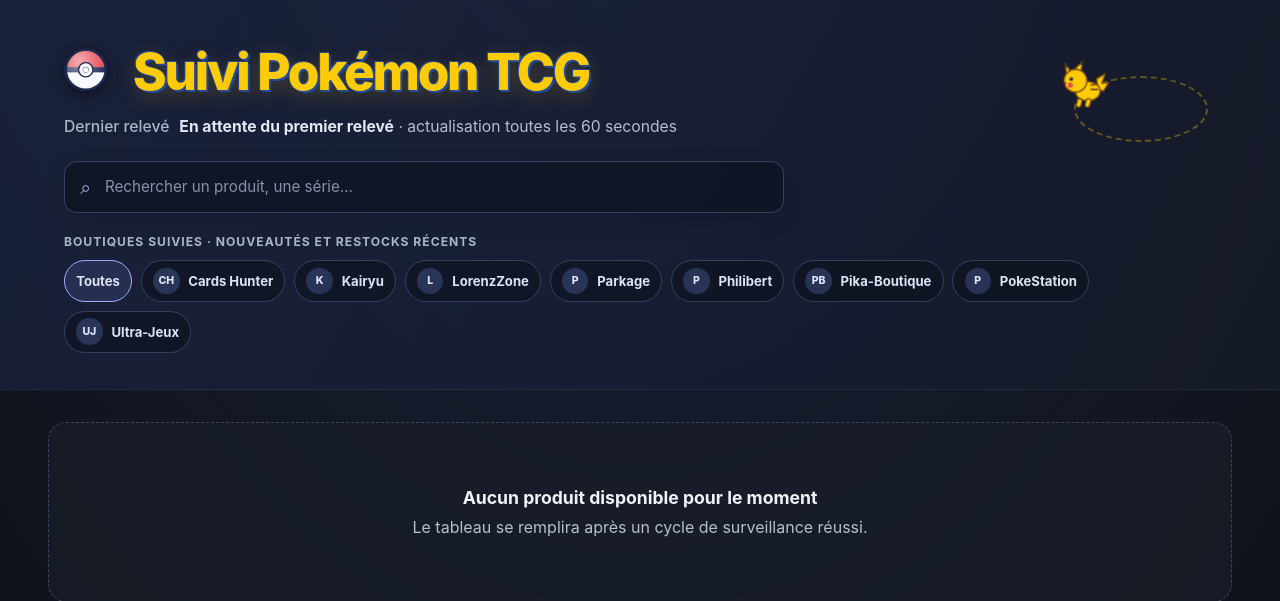
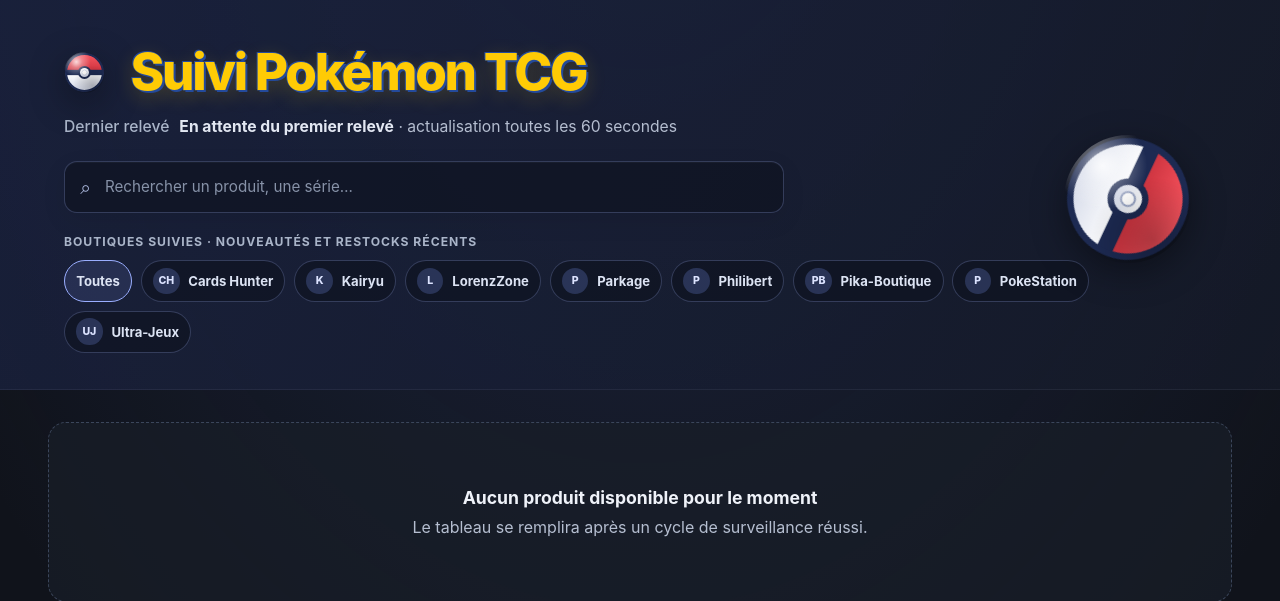
Before and after one commit to imKeny/pokemon-tcg-monitor, a Flask app: page / in a window 1280 px wide. Shown: the top 601 px of the page. Run offline with Flask 3, Linux system fonts and the light colour scheme.

Commit message:
Replace Pikachu with spinning Pokéball and clean title logo

```diff
--- a/templates/dashboard.html
+++ b/templates/dashboard.html
@@ -35,48 +35,49 @@
       }
       .hero-inner, main { width: min(1480px, 100%); margin: 0 auto; }
       .hero-inner { position: relative; }
-      .pika-track {
+      .hero-ball {
         position: absolute;
-        top: -.4rem;
-        right: 0;
-        width: 150px;
-        height: 110px;
+        top: 50%;
+        right: clamp(0rem, 2vw, 1.5rem);
+        width: clamp(84px, 11vw, 128px);
+        transform: translateY(-50%);
         pointer-events: none;
       }
-      .pika-track::before {
+      @media (max-width: 760px) { .hero-ball { display: none; } }
+      .pokeball {
+        position: relative;
+        display: block;
+        aspect-ratio: 1;
+        border-radius: 50%;
+        filter: drop-shadow(0 10px 18px #00000066);
+      }
+      .pokeball svg { display: block; width: 100%; height: 100%; }
+      .pokeball-spin { display: block; width: 100%; height: 100%; animation: pokeball-spin 5s linear infinite; }
+      .pokeball::after {
         position: absolute;
-        inset: 38px 8px 6px;
-        border: 2px dashed #ffcb0555;
+        inset: 0;
         border-radius: 50%;
+        background:
+          radial-gradient(circle at 30% 24%, #ffffffcc 0, #ffffff55 14%, transparent 34%),
+          radial-gradient(circle at 70% 82%, #00000040, transparent 45%);
         content: "";
       }
-      .pika-orbit {
+      .pokeball::before {
         position: absolute;
-        left: 50%;
-        top: 50%;
-        width: 0;
-        height: 0;
-        animation: pika-x 3.5s ease-in-out infinite alternate;
+        inset: 0;
+        z-index: 1;
+        overflow: hidden;
+        border-radius: 50%;
+        background: linear-gradient(105deg, transparent 38%, #ffffff55 50%, transparent 62%);
+        background-size: 250% 100%;
+        content: "";
+        animation: pokeball-sheen 3.2s ease-in-out infinite;
       }
-      .pika-walker {
-        position: absolute;
-        left: 0;
-        top: -28px;
-        width: 56px;
-        height: 56px;
-        margin-left: -28px;
-        animation: pika-y 3.5s ease-in-out -1.75s infinite alternate;
+      @keyframes pokeball-spin { to { transform: rotate(360deg); } }
+      @keyframes pokeball-sheen {
+        0% { background-position: 130% 0; }
+        60%, 100% { background-position: -130% 0; }
       }
-      .pika-walker svg { display: block; width: 100%; height: 100%; overflow: visible; animation: pika-face 7s steps(1) infinite; }
-      .pika-bob { animation: pika-hop .35s ease-in-out infinite; }
-      .pika-leg-a { animation: pika-step .35s ease-in-out infinite; transform-origin: 50% 0; transform-box: fill-box; }
-      .pika-leg-b { animation: pika-step .35s ease-in-out infinite reverse; transform-origin: 50% 0; transform-box: fill-box; }
-      @keyframes pika-x { from { transform: translateX(-58px); } to { transform: translateX(58px); } }
-      @keyframes pika-y { from { transform: translateY(-22px); } to { transform: translateY(22px); } }
-      @keyframes pika-face { 0% { transform: scaleX(1); } 50% { transform: scaleX(-1); } }
-      @keyframes pika-hop { 0%, 100% { transform: translateY(0); } 50% { transform: translateY(-3px); } }
-      @keyframes pika-step { 0%, 100% { transform: rotate(-22deg); } 50% { transform: rotate(22deg); } }
-      @media (max-width: 640px) { .pika-track { display: none; } }
       h1 {
         display: inline-flex;
         align-items: center;
@@ -97,16 +98,10 @@
           0 6px 20px #ffcb0538;
       }
       .title-pokeball {
-        display: inline-block;
         flex: 0 0 auto;
-        width: .85em;
-        height: .85em;
-        filter: drop-shadow(0 3px 6px #00000066);
-        animation: pokeball-bob 2.4s ease-in-out infinite;
-      }
-      @keyframes pokeball-bob {
-        0%, 100% { transform: translateY(0) rotate(-8deg); }
-        50% { transform: translateY(-4px) rotate(8deg); }
+        width: .8em;
+        margin-top: .04em;
+        -webkit-text-stroke: 0;
       }
       .hero p {
         margin: 1.15rem 0 0;
@@ -441,57 +436,42 @@
       }
       @media (prefers-reduced-motion: reduce) {
         *, *::before, *::after { scroll-behavior: auto !important; transition-duration: .01ms !important; }
-        .title-pokeball { animation: none; }
-        .pika-orbit, .pika-walker, .pika-walker svg, .pika-bob, .pika-leg-a, .pika-leg-b { animation: none; }
+        .pokeball-spin, .pokeball::before { animation: none; }
       }
     </style>
   </head>
   <body>
+    <svg width="0" height="0" style="position:absolute" aria-hidden="true">
+      <defs>
+        <clipPath id="pb-clip"><circle cx="50" cy="50" r="46"/></clipPath>
+        <linearGradient id="pb-red" x1="0" y1="0" x2="0" y2="1">
+          <stop offset="0" stop-color="#ff5a64"/>
+          <stop offset="1" stop-color="#c9303c"/>
+        </linearGradient>
+        <linearGradient id="pb-white" x1="0" y1="0" x2="0" y2="1">
+          <stop offset="0" stop-color="#ffffff"/>
+          <stop offset="1" stop-color="#cfd5e6"/>
+        </linearGradient>
+        <g id="pokeball-art">
+          <g clip-path="url(#pb-clip)">
+            <rect width="100" height="50" fill="url(#pb-red)"/>
+            <rect y="50" width="100" height="50" fill="url(#pb-white)"/>
+            <rect y="43.5" width="100" height="13" fill="#1d2a52"/>
+          </g>
+          <circle cx="50" cy="50" r="45" fill="none" stroke="#1d2a52" stroke-width="5"/>
+          <circle cx="50" cy="50" r="16" fill="#1d2a52"/>
+          <circle cx="50" cy="50" r="11" fill="url(#pb-white)"/>
+          <circle cx="50" cy="50" r="5.5" fill="#fff" stroke="#9aa6c4" stroke-width="1.5"/>
+        </g>
+      </defs>
+    </svg>
     <header class="hero">
       <div class="hero-inner">
-        <div class="pika-track" aria-hidden="true">
-          <div class="pika-orbit">
-            <div class="pika-walker">
-              <svg viewBox="0 0 64 64">
-                <g class="pika-bob">
-                  <path d="M12 40 L6 30 L14 31 L10 20 L20 26 L18 38 Z" fill="#ffcb05" stroke="#7a4b12" stroke-width="1.5" stroke-linejoin="round"/>
-                  <ellipse cx="30" cy="40" rx="14" ry="11" fill="#ffcb05" stroke="#7a4b12" stroke-width="1.5"/>
-                  <path d="M20 32 L26 33 M19 38 L26 38" stroke="#7a4b12" stroke-width="2" stroke-linecap="round"/>
-                  <path d="M38 20 L36 6 L44 14 Z" fill="#ffcb05" stroke="#7a4b12" stroke-width="1.5" stroke-linejoin="round"/>
-                  <path d="M36 6 L38.4 9.6 L35.4 10.4 Z" fill="#222"/>
-                  <path d="M48 20 L56 8 L54 22 Z" fill="#ffcb05" stroke="#7a4b12" stroke-width="1.5" stroke-linejoin="round"/>
-                  <path d="M56 8 L53.6 12 L55.4 13 Z" fill="#222"/>
-                  <circle cx="44" cy="28" r="13" fill="#ffcb05" stroke="#7a4b12" stroke-width="1.5"/>
-                  <circle cx="49" cy="26" r="2.2" fill="#222"/>
-                  <circle cx="49.7" cy="25.3" r=".7" fill="#fff"/>
-                  <circle cx="50" cy="33" r="3" fill="#e84852"/>
-                  <path d="M55 30 q1.4 .6 1 2" stroke="#222" stroke-width="1.2" fill="none" stroke-linecap="round"/>
-                </g>
-                <rect class="pika-leg-a" x="26" y="48" width="5" height="10" rx="2.5" fill="#ffcb05" stroke="#7a4b12" stroke-width="1.2"/>
-                <rect class="pika-leg-b" x="36" y="48" width="5" height="10" rx="2.5" fill="#ffcb05" stroke="#7a4b12" stroke-width="1.2"/>
-              </svg>
-            </div>
-          </div>
+        <div class="hero-ball" aria-hidden="true">
+          <span class="pokeball"><span class="pokeball-spin"><svg viewBox="0 0 100 100"><use href="#pokeball-art"/></svg></span></span>
         </div>
         <h1 class="dashboard-title">
-          <svg class="title-pokeball" viewBox="0 0 100 100" role="img" aria-label="Poké Ball">
-            <defs>
-              <radialGradient id="pb-shine" cx=".32" cy=".28" r=".7">
-                <stop offset="0" stop-color="#fff" stop-opacity=".55"/>
-                <stop offset="1" stop-color="#fff" stop-opacity="0"/>
-              </radialGradient>
-              <clipPath id="pb-clip"><circle cx="50" cy="50" r="46"/></clipPath>
-            </defs>
-            <g clip-path="url(#pb-clip)">
-              <rect width="100" height="50" fill="#e84852"/>
-              <rect y="50" width="100" height="50" fill="#f8f9ff"/>
-              <rect y="44" width="100" height="12" fill="#1d2a52"/>
-              <circle cx="50" cy="50" r="46" fill="url(#pb-shine)"/>
-            </g>
-            <circle cx="50" cy="50" r="46" fill="none" stroke="#1d2a52" stroke-width="6"/>
-            <circle cx="50" cy="50" r="15" fill="#f8f9ff" stroke="#1d2a52" stroke-width="6"/>
-            <circle cx="50" cy="50" r="6" fill="#fff" stroke="#1d2a52" stroke-width="2"/>
-          </svg>
+          <span class="pokeball title-pokeball" role="img" aria-label="Poké Ball"><svg viewBox="0 0 100 100"><use href="#pokeball-art"/></svg></span>
           Suivi Pokémon TCG
         </h1>
         <p>
```
